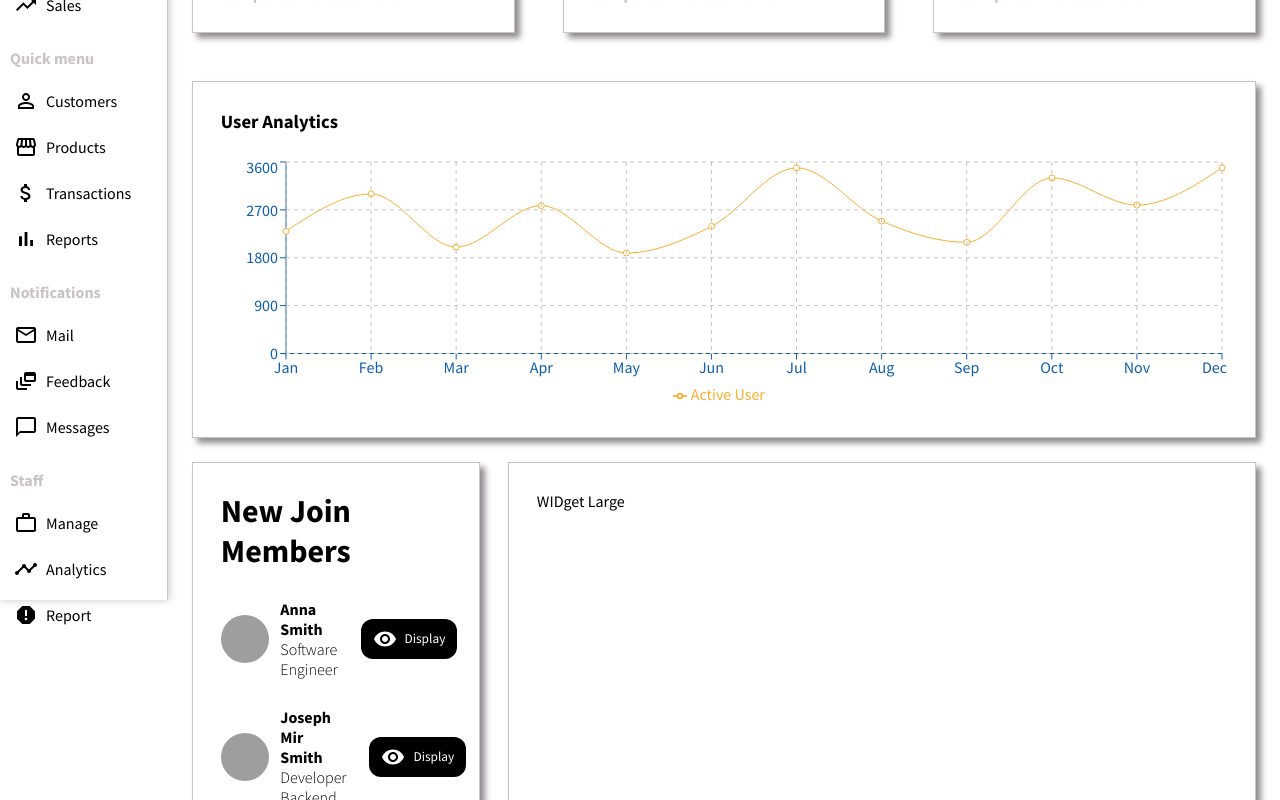
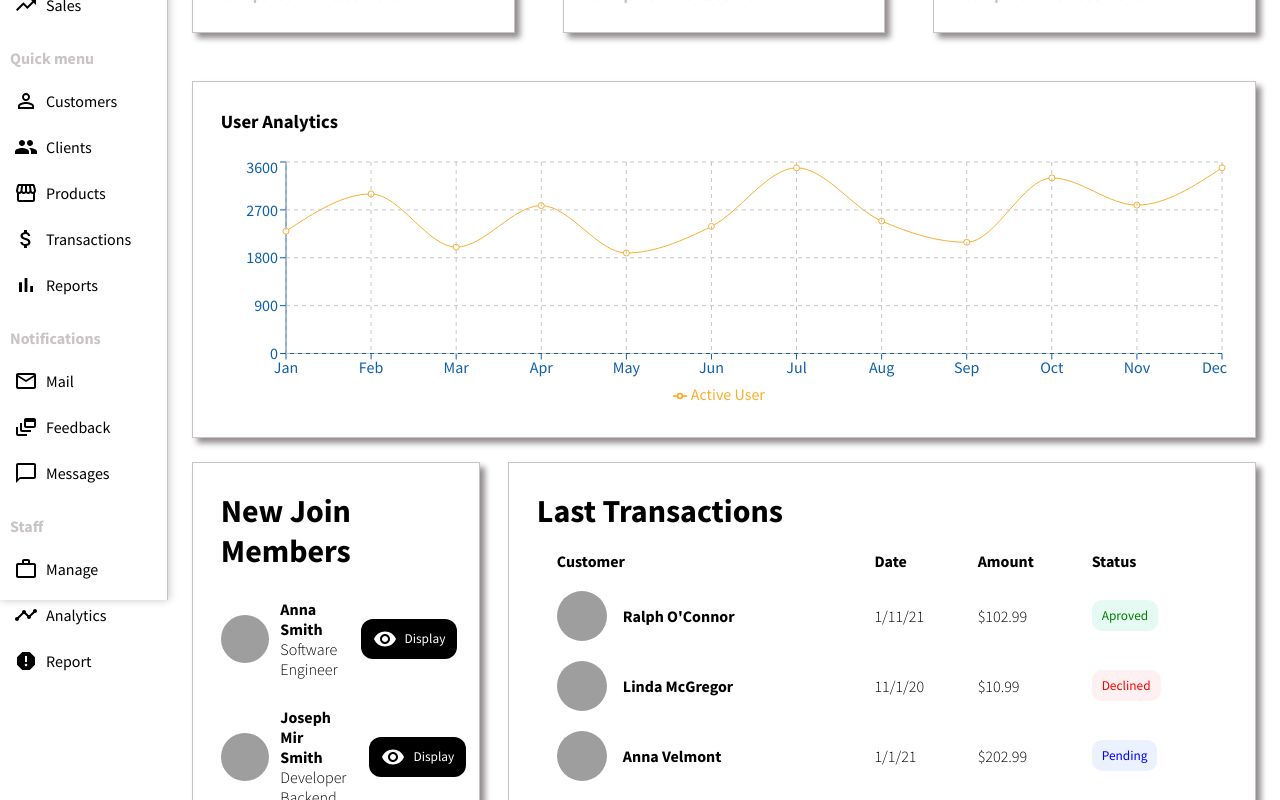
Before and after one commit to clasesucatmarlon/DashboardMG, a React (Create React App) app: page /home in a window 1280 px wide. Shown: the part 200-1000 px from the top of the page. Built offline with nearby package versions, Linux system fonts and the light colour scheme; grey boxes are pictures that could not be loaded.

Commit message:
Terminada home page

```diff
--- a/src/assets/css/styles.css
+++ b/src/assets/css/styles.css
@@ -405,5 +405,49 @@
   -moz-box-shadow: 5px 5px 6px 0px #8f8b8f;
   box-shadow: 5px 5px 6px 0px #8f8b8f;
 }
+.widgetLarge .widgetLargeTitle {
+  font-size: 2rem;
+  font-weight: 600;
+}
+.widgetLarge .widgetLargeTable {
+  width: 100%;
+  border-spacing: 20px;
+}
+.widgetLarge .widgetLargeTable .widgetLargetTr .widgetLargeTh {
+  text-align: left;
+}
+.widgetLarge .widgetLargeTable .widgetLargetTr .widgetLargeUser {
+  display: flex;
+  align-items: center;
+  font-weight: 600;
+}
+.widgetLarge .widgetLargeTable .widgetLargetTr .widgetLargeUser .widgetLargeImg {
+  width: 50px;
+  height: 50px;
+  border-radius: 50%;
+  object-fit: cover;
+  margin-right: 1rem;
+}
+.widgetLarge .widgetLargeTable .widgetLargetTr .widgetLargeDate, .widgetLarge .widgetLargeTable .widgetLargetTr .widgetLargeAmount {
+  font-weight: 300;
+}
+
+.widgetLargeButton {
+  padding: 7px 10px;
+  border: none;
+  border-radius: 10px;
+}
+.widgetLargeButton.Aproved {
+  background-color: #e5faf2;
+  color: green;
+}
+.widgetLargeButton.Declined {
+  background-color: #fff0f1;
+  color: red;
+}
+.widgetLargeButton.Pending {
+  background-color: #ebf1fe;
+  color: blue;
+}
 
 /*# sourceMappingURL=styles.css.map */
--- a/src/assets/sass/_widgetLarge.scss
+++ b/src/assets/sass/_widgetLarge.scss
@@ -5,4 +5,52 @@
   -webkit-box-shadow: 5px 5px 6px 0px rgba(143, 139, 143, 1);
   -moz-box-shadow: 5px 5px 6px 0px rgba(143, 139, 143, 1);
   box-shadow: 5px 5px 6px 0px rgba(143, 139, 143, 1);
+  .widgetLargeTitle {
+    font-size: 2rem;
+    font-weight: 600;
+  }
+  .widgetLargeTable {
+    width: 100%;
+    border-spacing: 20px;
+    .widgetLargetTr {
+      .widgetLargeTh {
+        text-align: left;
+      }
+      .widgetLargeUser {
+        display: flex;
+        align-items: center;
+        font-weight: 600;
+        .widgetLargeImg {
+          width: 50px;
+          height: 50px;
+          border-radius: 50%;
+          object-fit: cover;
+          margin-right: 1rem;
+        }
+      }
+      .widgetLargeDate, .widgetLargeAmount {
+        font-weight: 300;
+      }
+    }
+  }
+
+
 }
+
+.widgetLargeButton {
+  padding: 7px 10px;
+  border: none;
+  border-radius: 10px;
+  &.Aproved {
+    background-color: #e5faf2;
+    color: green
+  }
+  &.Declined {
+    background-color: #fff0f1;
+    color: red;
+  }
+  &.Pending {
+    background-color: #ebf1fe;
+    color: blue;
+  }
+}
--- a/src/components/sidebar/Sidebar.jsx
+++ b/src/components/sidebar/Sidebar.jsx
@@ -5,6 +5,7 @@ import {
   Timeline,
   TrendingUp,
   PersonOutline,
+  Group,
   Storefront,
   AttachMoney,
   BarChart,
@@ -42,6 +43,11 @@ export const Sidebar = () => {
             <li className="sidebarListItem">
               <a href="/sidebar">
                 <PersonOutline className="sidebarIcon"/>Customers
+              </a>
+            </li>
+            <li className="sidebarListItem">
+              <a href="/sidebar">
+                <Group className="sidebarIcon"/>Clients
               </a>
             </li>
             <li className="sidebarListItem">
--- a/src/components/widgetLarge/WidgetLarge.jsx
+++ b/src/components/widgetLarge/WidgetLarge.jsx
@@ -1,9 +1,55 @@
 import React from 'react'
 
 export const WidgetLarge = () => {
+
+  const Button = ({ type }) => {
+    return <button className={"widgetLargeButton " + type}>{ type }</button>
+  }
+
   return (
     <div className="widgetLarge">
-        WIDget Large
+        <h3 className="widgetLargeTitle">Last Transactions</h3>
+        <table className="widgetLargeTable">
+          <tr className="widgetLargetTr">
+            <th className="widgetLargeTh">Customer</th>
+            <th className="widgetLargeTh">Date</th>
+            <th className="widgetLargeTh">Amount</th>
+            <th className="widgetLargeTh">Status</th>
+          </tr>
+          <tr className="widgetLargetTr">
+            <td className="widgetLargeUser">
+              <img src="https://randomuser.me/api/portraits/men/36.jpg"
+              alt="" className="widgetLargeImg"/>
+              <span className="widgetLargeName">Ralph O'Connor</span>
+            </td>
+            <td className="widgetLargeDate">1/11/21</td>
+            <td className="widgetLargeAmount">$102.99</td>
+            <td className="widgetLargeStatus"><Button type="Aproved"/></td>
+          </tr>
+
+          <tr className="widgetLargetTr">
+            <td className="widgetLargeUser">
+              <img src="https://randomuser.me/api/portraits/women/31.jpg"
+              alt="" className="widgetLargeImg"/>
+              <span className="widgetLargeName">Linda McGregor</span>
+            </td>
+            <td className="widgetLargeDate">11/1/20</td>
+            <td className="widgetLargeAmount">$10.99</td>
+            <td className="widgetLargeStatus"><Button type="Declined"/></td>
+          </tr>
+
+          <tr className="widgetLargetTr">
+            <td className="widgetLargeUser">
+              <img src="https://randomuser.me/api/portraits/women/79.jpg"
+              alt="" className="widgetLargeImg"/>
+              <span className="widgetLargeName">Anna Velmont</span>
+            </td>
+            <td className="widgetLargeDate">1/1/21</td>
+            <td className="widgetLargeAmount">$202.99</td>
+            <td className="widgetLargeStatus"><Button type="Pending"/></td>
+          </tr>
+        </table>
+
 
     </div>
   )
--- a/src/pages/home/Home.jsx
+++ b/src/pages/home/Home.jsx
@@ -17,6 +17,7 @@ export default function Home() {
       <div className="homeWidgets">
         <WidgetSmall />
         <WidgetLarge />
+
       </div>
 
     </div>
```
Also changed, not shown: 1 other file (tests, documents, lock files or other folders).
